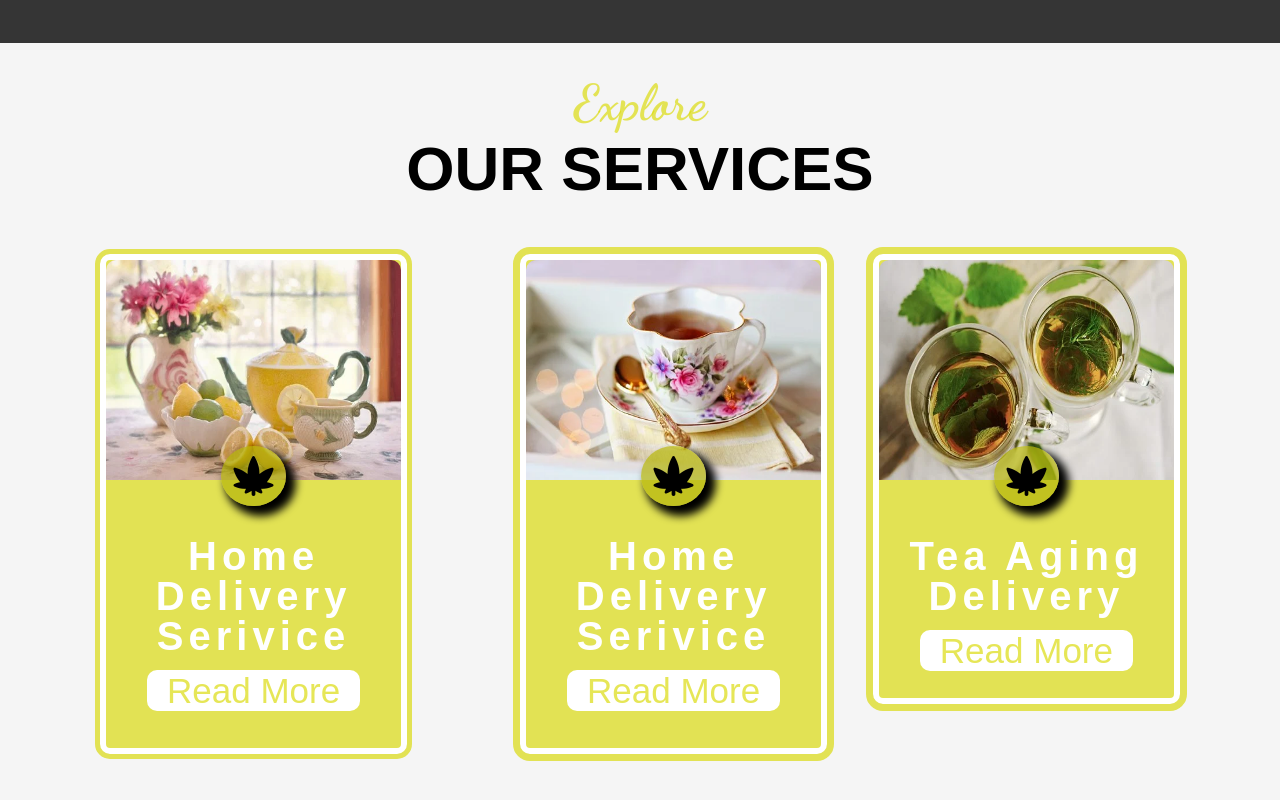
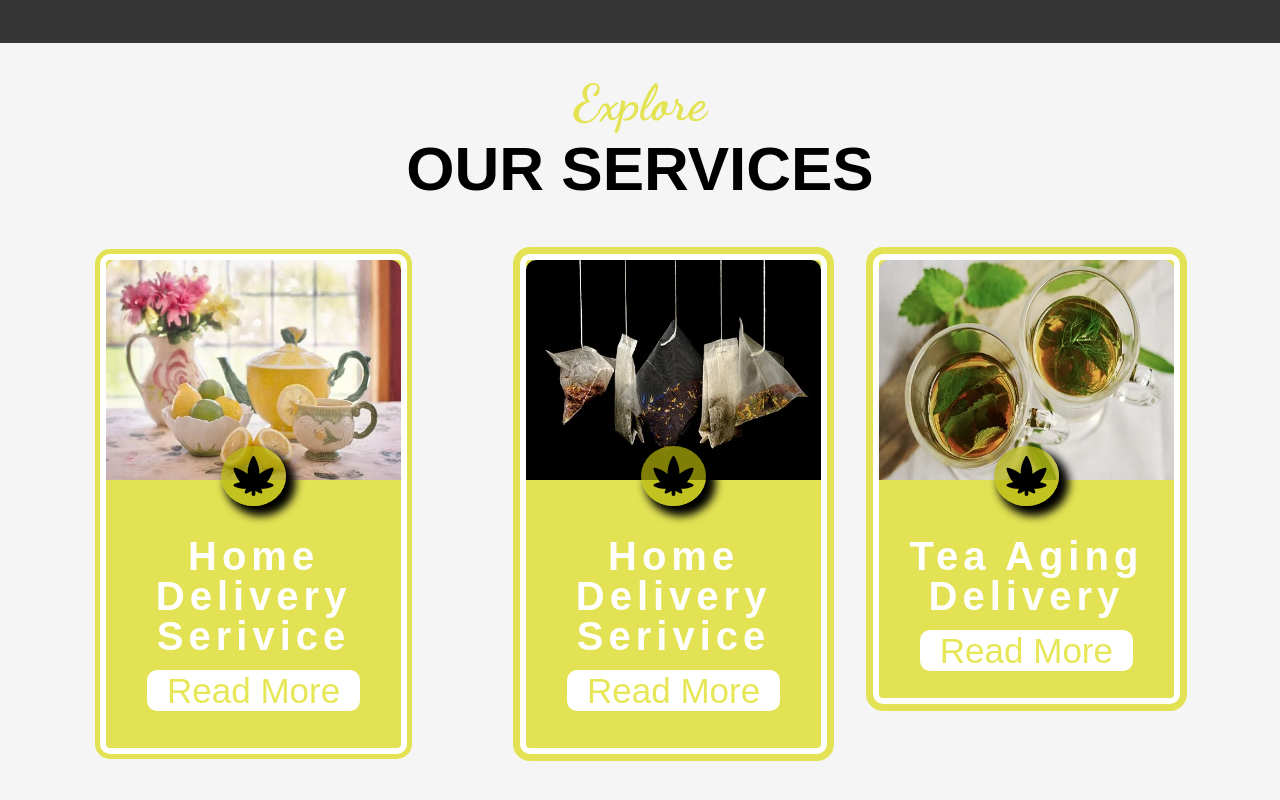
Before and after one commit to tumselaasghar/cafe-theme-position, a plain HTML site: page index.html in a window 1280 px wide. Shown: the part 4037-4837 px from the top of the page. Drawn offline with Linux system fonts and the light colour scheme; a web font is replaced by a local one.

Commit message:
second-commit

```diff
--- a/index.html
+++ b/index.html
@@ -151,7 +151,7 @@
             </div>
 
             <div class="ser2">
-                <img src="./img/white cup.webp" class="ser1img" alt="">
+                <img src="./img/tea bags.webp" class="ser1img" alt="">
                 <div class="ser1gol">
                     <i class="fas fa-cannabis ser1icon"></i>
                 </div>
```
